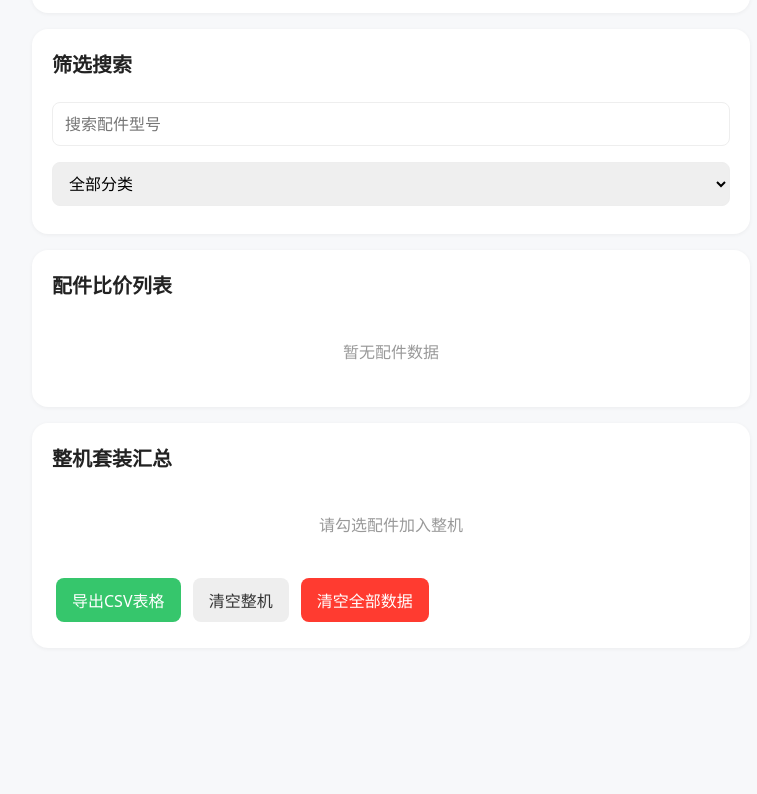
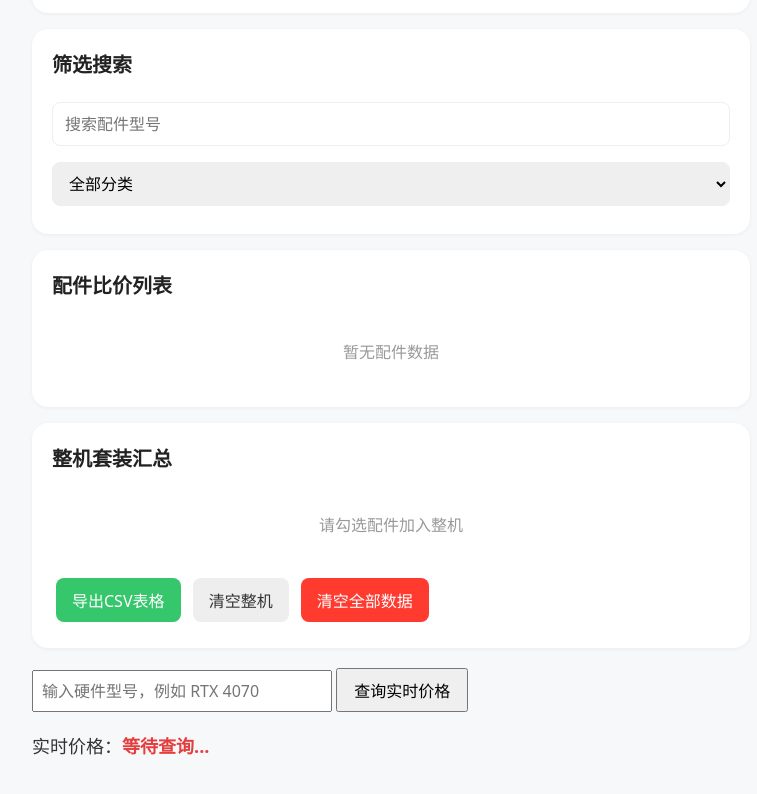
Before and after one commit to j31gbxn1-jpg/Repository, a plain HTML site: page index.html in a window 1280 px wide. Shown: the part 624-1418 px from the top of the page, without its empty margins (249-1006 px from the left). Before the commit the page ends 1304 px from the top, so only its background shows below. Drawn offline with Linux system fonts and the light colour scheme.

Commit message:
rename api file to price.js

```diff
--- a/index.html
+++ b/index.html
@@ -30,7 +30,7 @@ body{background-color:#f7f8fa;padding:16px;color:#333;max-width:750px;margin:0 a
   <div class="card">
     <div class="title">新增硬件配件</div>
     <select id="typeSelect" class="input">
-      <option value="板U">板U</option>
+      <option value="主板">主板</option>
       <option value="显卡">显卡</option>
       <option value="内存">内存</option>
       <option value="固态">固态</option>
@@ -287,5 +287,57 @@ window.onload = function() {
   calcSuiteTotal();
 };
 </script>
+<!-- 硬件搜索区域 -->
+<div style="margin:20px 0;">
+  <input
+    type="text"
+    id="hardware-model"
+    placeholder="输入硬件型号，例如 RTX 4070"
+    style="padding:8px; width:300px; font-size:16px;"
+  >
+  <button
+    onclick="searchPrice()"
+    style="padding:8px 16px; font-size:16px; cursor:pointer;"
+  >
+    查询实时价格
+  </button>
+</div>
+
+<!-- 价格显示区域 -->
+<div style="margin:20px 0; font-size:18px;">
+  实时价格：<span id="price-display" style="color:#e53e3e; font-weight:bold;">等待查询...</span>
+</div>
+<script>
+// 调用 Vercel Serverless 接口，获取价格并渲染页面
+async function searchPrice() {
+  // 1. 获取输入框里的硬件型号
+  const inputEl = document.getElementById('hardware-model');
+  const priceEl = document.getElementById('price-display');
+  const model = inputEl.value.trim();
+
+  if (!model) {
+    priceEl.innerText = '请输入硬件型号！';
+    return;
+  }
+
+  try {
+    priceEl.innerText = '查询中...';
+    // 2. 请求后端 /api/price 接口，带上型号参数
+    const response = await fetch(`/api/price?model=${encodeURIComponent(model)}`);
+
+    if (!response.ok) throw new Error('接口请求失败');
+
+    // 3. 读取返回的 JSON 数据
+    const data = await response.json();
+
+    // 4. 把价格显示到页面上
+    priceEl.innerText = `${data.price} 元 (型号：${data.model})`;
+
+  } catch (error) {
+    console.error(error);
+    priceEl.innerText = '查询失败，请稍后重试';
+  }
+}
+</script>
 </body>
 </html>
```
Also changed, not shown: api/price.js (+23 -0 lines), vercel.json.
